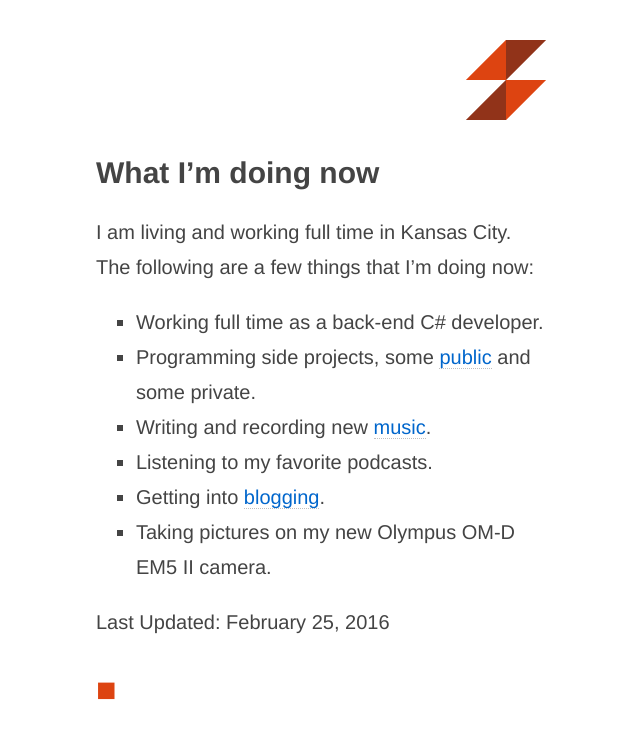
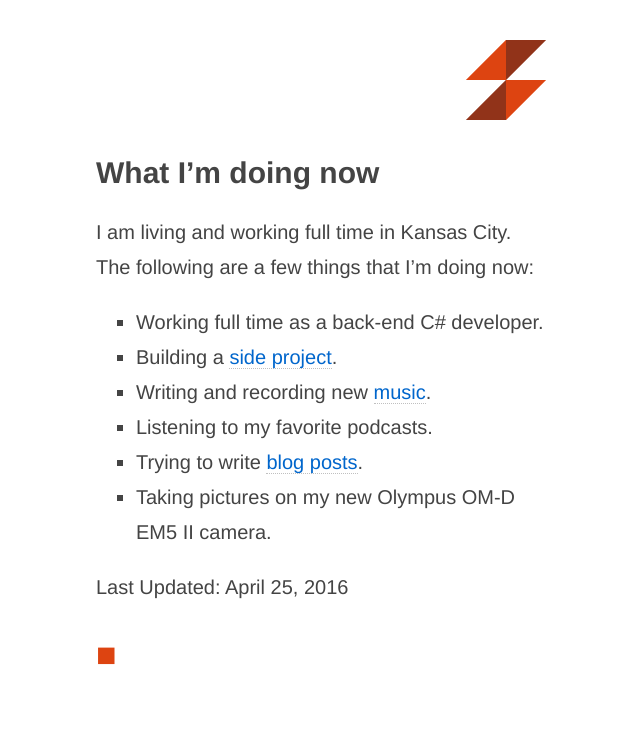
Before and after one commit to Dejital/dejital.github.com, a Jekyll site: the page built from now.md, in a window 1280 px wide. Shown: the top 739 px of the page, without its empty margins (319-959 px from the left). Built offline with Jekyll 4.4.1, drawn with Linux system fonts in a browser that asks for light colours.

Commit message:
Updated now page.

```diff
--- a/now.md
+++ b/now.md
@@ -10,10 +10,10 @@ I am living and working full time in Kansas City. The following are a
 few things that I'm doing now:
 
 - Working full time as a back-end C# developer.
-- Programming side projects, some [public](https://github.com/Dejital) and some private.
+- Building a [side project](http://personowl.azurewebsites.net).
 - Writing and recording new [music](https://soundcloud.com/dejital).
 - Listening to my favorite podcasts.
-- Getting into [blogging](/blog/).
+- Trying to write [blog posts](/blog/).
 - Taking pictures on my new Olympus OM-D EM5 II camera.
 
-Last Updated: February 25, 2016
+Last Updated: April 25, 2016
```
